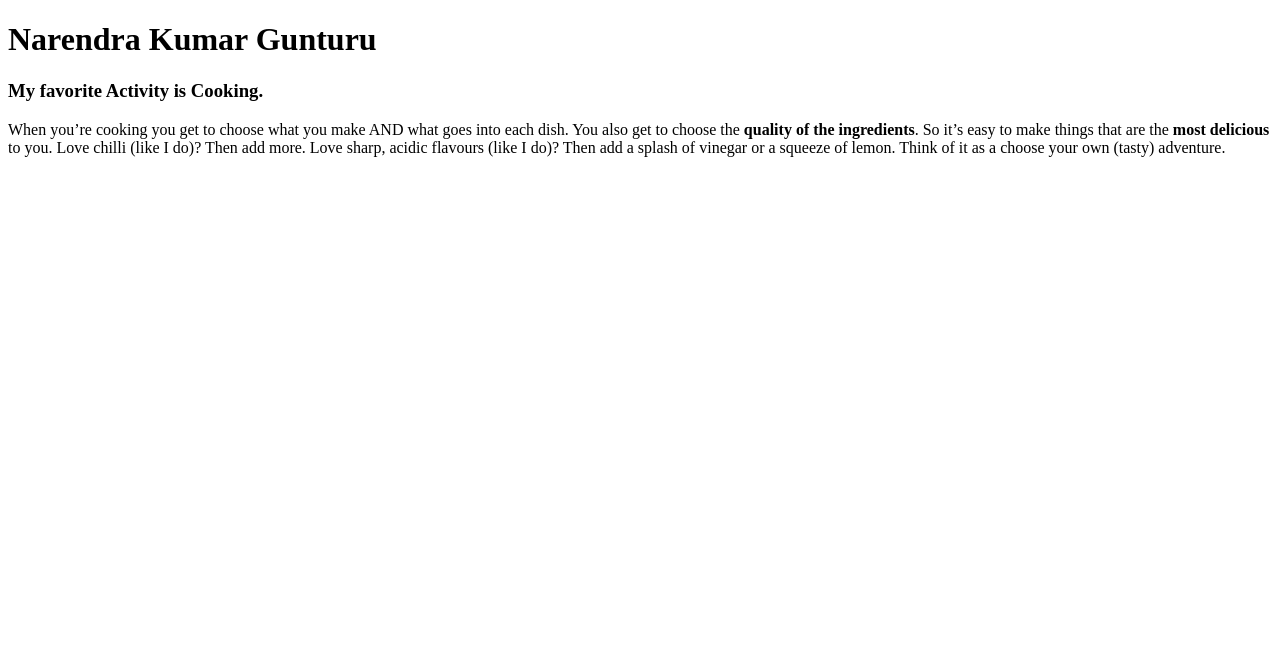
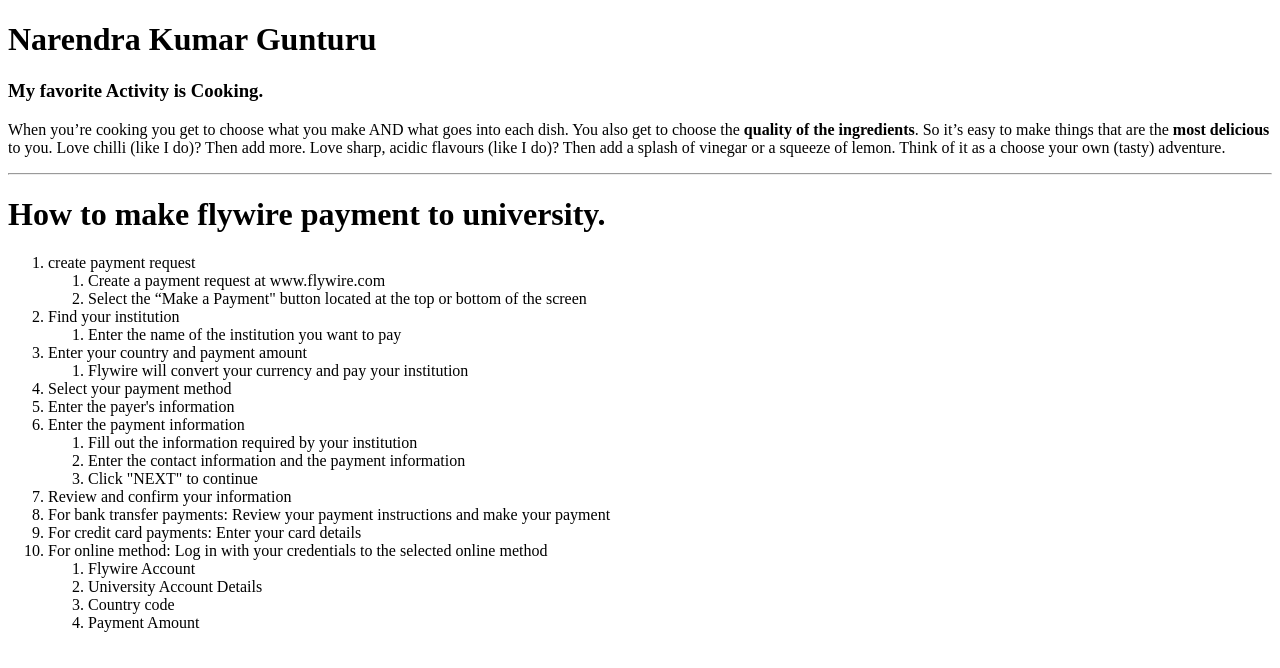
Before and after one commit to 44-563-Web-Apps-S21/webapps-s21-assignment-3-Narendra-kumar-Gunturu, a plain HTML site: page index.html in a window 1280 px wide. Drawn offline with Linux system fonts and the light colour scheme.

Commit message:
Added Ordered list

```diff
--- a/index.html
+++ b/index.html
@@ -13,5 +13,41 @@
         Love chilli (like I do)? Then add more. Love sharp, acidic flavours (like I do)? Then add a splash of vinegar or a squeeze of lemon.
 
         Think of it as a choose your own (tasty) adventure.</p>
+
+        <hr>
+    <h1>How to make flywire payment to university.</h1>
+    <ol>
+        <li>create payment request</li>
+        <ol>
+            <li>Create a payment request at www.flywire.com</li>
+            <li>Select the “Make a Payment" button located at the top or bottom of the screen</li>
+        </ol>
+        <li>Find your institution</li>
+        <ol>
+            <li>Enter the name of the institution you want to pay</li>
+        </ol>
+        <li>Enter your country and payment amount</li>
+        <ol>
+            <li>Flywire will convert your currency and pay your institution</li>
+        </ol>
+        <li>Select your payment method</li>
+        <li>Enter the payer's information</li>
+        <li>Enter the payment information</li>
+        <ol>
+            <li>Fill out the information required by your institution</li>
+            <li>Enter the contact information and the payment information</li>
+            <li>Click "NEXT" to continue</li>
+        </ol>
+        <li>Review and confirm your information</li>
+        <li>For bank transfer payments: Review your payment instructions and make your payment </li>
+        <li>For credit card payments: Enter your card details</li>
+        <li>For online method: Log in with your credentials to the selected online method</li>
+        <ol>
+            <li>Flywire Account </li>
+            <li>University Account Details </li>
+            <li>Country code</li>
+            <li>Payment Amount</li>
+        </ol>
+    </ol>
 </body>
 </html>
```
